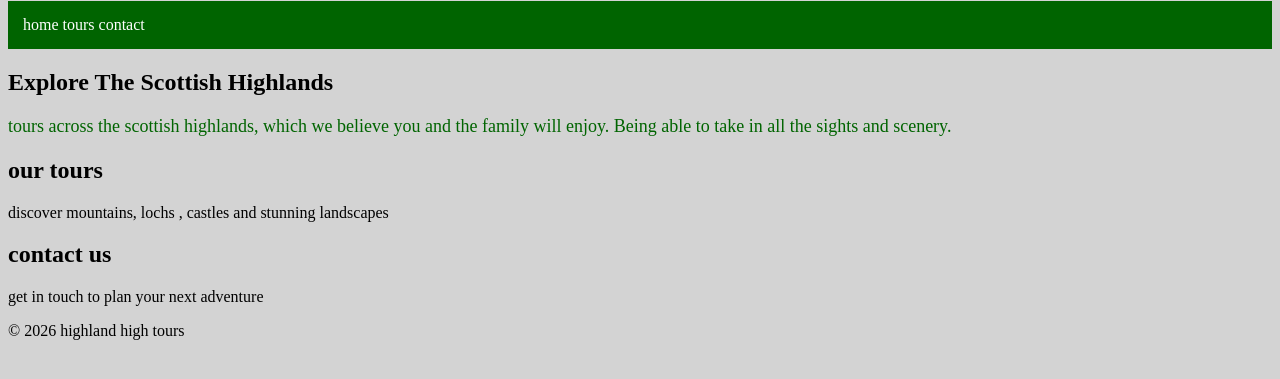
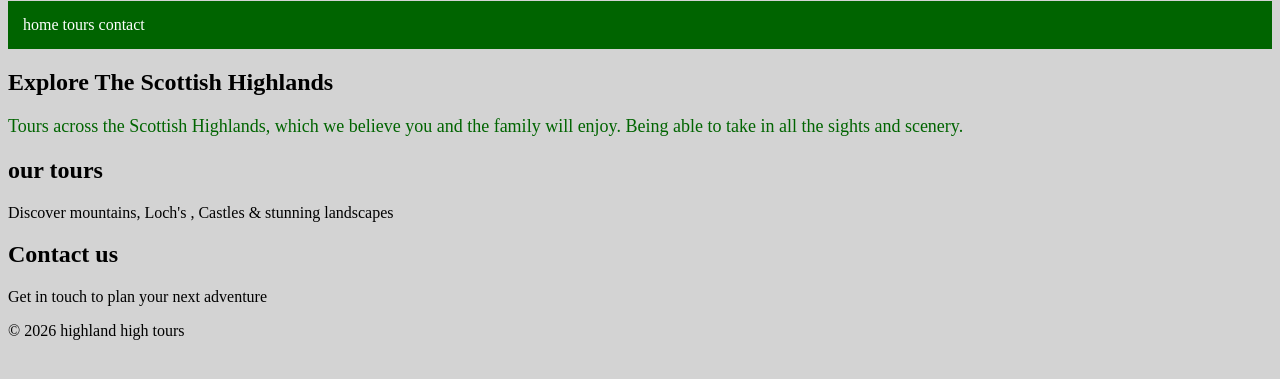
Before and after one commit to james9303-creator/Highland-high-tours-, a plain HTML site: page index.html in a window 1280 px wide. Shown: the part 79-458 px from the top of the page. Drawn offline with Linux system fonts and the light colour scheme.

Commit message:
Punctuation correction
Made some minor changes to sentences, initally I was more interested in the website's functionality.

```diff
--- a/index.html
+++ b/index.html
@@ -17,9 +17,9 @@
 
 <h1>Welcome to Highland High Tours</h1>
 <nav class="navbar">
- <a href="#home">home</a>
- <a href="#tours">tours</a>
- <a href="#contact">contact</a>
+ <a href="#Home">home</a>
+ <a href="#Tours">tours</a>
+ <a href="#Contact">contact</a>
 
 </nav>
 </header>
@@ -27,17 +27,17 @@
 
 <section id="home">
 <h2>Explore The Scottish Highlands</h2>
-<p class="intro">tours across the scottish highlands, which we believe you and the family will enjoy. Being able to take in all the sights and scenery.</p>
+<p class="intro">Tours across the Scottish Highlands, which we believe you and the family will enjoy. Being able to take in all the sights and scenery.</p>
 </section>
 
 <section id="tours">
 <h2> our tours</h2>
-<p> discover mountains,  lochs , castles and stunning landscapes</p>
+<p> Discover mountains,  Loch's , Castles & stunning landscapes</p>
 </section>
 
 <section id="contact">
-<h2>contact us</h2>
-<p> get in touch to plan your next adventure</p>
+<h2>Contact us</h2>
+<p> Get in touch to plan your next adventure</p>
 </section>
 
 
```
